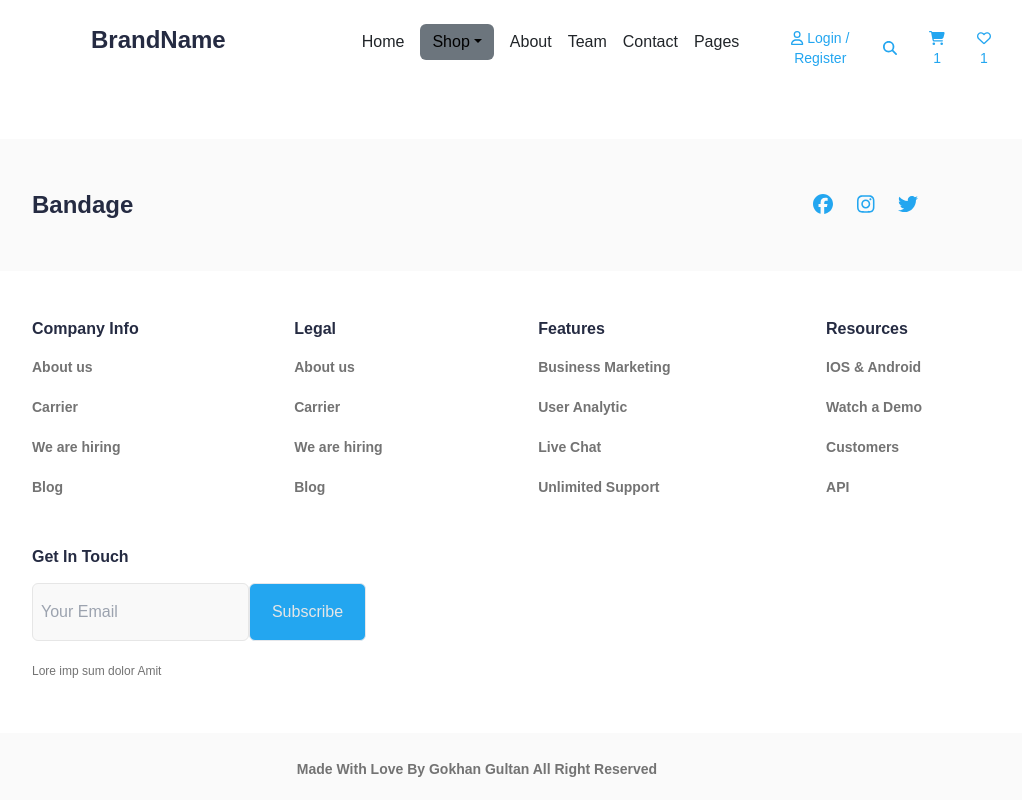
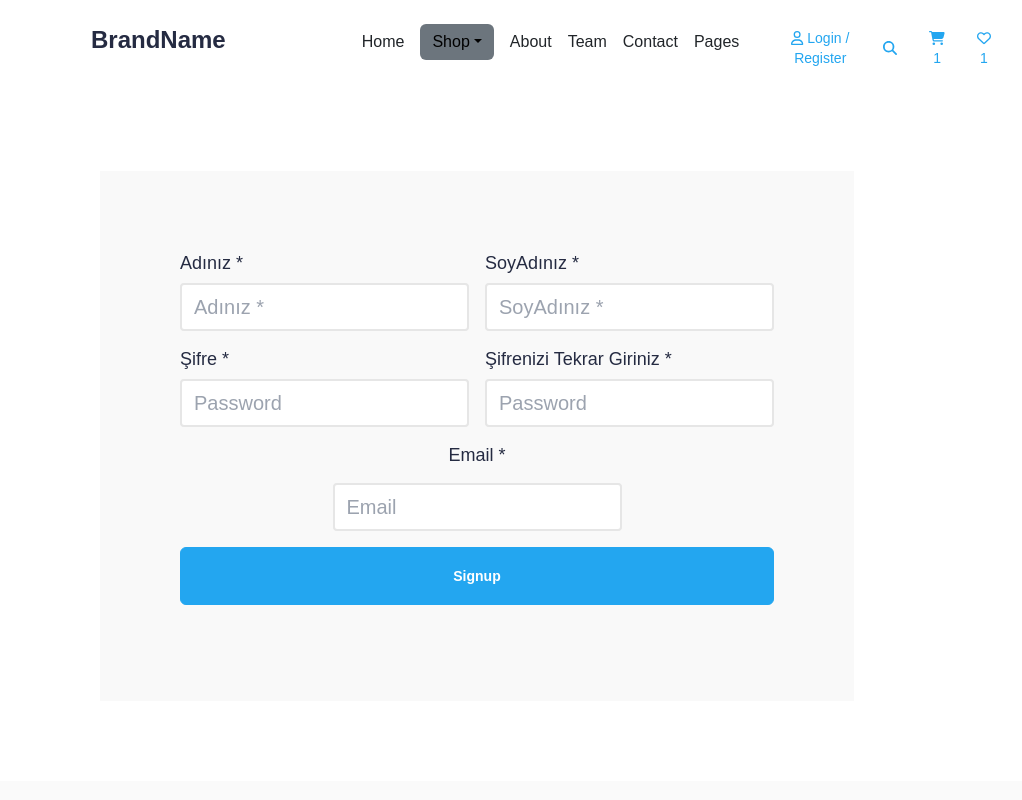
Before and after one commit to gokhangultan/gokhan-ecommerce, a React (Vite) app: page /signup in a window 1280 px wide. Shown: the top 800 px of the page, without its empty margins (163-1185 px from the left). Built offline with nearby package versions, Linux system fonts and the light colour scheme.

Commit message:
signup form some validations toasts axios instance

```diff
--- a/src/App.css
+++ b/src/App.css
@@ -37,6 +37,10 @@
   @apply font-bold text-base leading-5 text-[#252B42];
 }
 
+.form-input {
+  @apply p-2 rounded border-2 border-[#E6E6E6] text-xl text-secondaryColor bg-white pl-3;
+}
+
 .footer-link {
   @apply font-bold text-sm leading-6 secondary-text;
 }
--- a/src/App.jsx
+++ b/src/App.jsx
@@ -11,6 +11,7 @@ import Login from './pages/Login';
 import Card from './pages/Card';
 import Favorites from './pages/Favorites';
 import ProductDetail from './pages/ProductDetail';
+import Signup from './pages/Signup';
 
 function App() {
   return (
@@ -32,6 +33,9 @@ function App() {
         <Route path="/login" exact>
           <Login />
         </Route>
+        <Route path="/signup" exact>
+          <Signup />
+        </Route>
         <Route path="/favorites" exact>
           <Favorites />
         </Route>
--- a/src/pages/Contact.jsx
+++ b/src/pages/Contact.jsx
@@ -14,10 +14,10 @@ export default function Contact() {
     };
 
     return (
-        <div className="my-20">
+        <div className="my-20 px-[10px] lg:px-[250px]">
             <div className="flex flex-col items-center gap-4 ">
-                <h2 className="font-bold text-[40px] leading-10 w-[607px] text-center">Get answers to all your questions.</h2>
-                <h4 className="text-secondaryColor text-xl leading-8 w-[607px] text-center">Problems trying to resolve the conflict between the two major realms of Classical physics: </h4>
+                <h2 className="font-bold text-[40px] leading-10 md:w-[607px] w-[307px] text-center">Get answers to all your questions.</h2>
+                <h4 className="text-secondaryColor text-xl leading-8 md:w-[607px] w-[307px] text-center">Problems trying to resolve the conflict between the two major realms of Classical physics: </h4>
                 <button onClick={showForm} className="text-sm font-bold leading-6 bg-primaryColor rounded px-5 py-3 text-white hover:text-primaryColor hover:bg-gray-400 border-1 border-primaryColor">CONTACT OUR COMPANY</button>
                 <div className="flex flex-row gap-3">
                     <button><FontAwesomeIcon icon={faTwitter} size="lg" style={{ color: "#23A6F0" }} /></button>
--- /dev/null
+++ b/src/pages/Signup.jsx
@@ -0,0 +1,86 @@
+import { useForm } from "react-hook-form";
+import React, { useState } from 'react';
+import Axios from 'axios';
+import { ToastContainer, toast } from 'react-toastify';
+
+const axiosInstance = Axios.create({
+    baseURL: "https://workintech-fe-ecommerce.onrender.com"
+});
+
+export default function Signup(props) {
+    const { register, handleSubmit, formState: { errors } } = useForm({
+        defaultValues: {
+            firstName: "",
+            lastName: "",
+            email: "",
+            password: "",
+            matchPassword: "",
+        },
+    });
+    const [isSubmitted, setIsSubmitted] = useState(false);
+
+    const onSubmit = async (data) => {
+        try {
+            if (data.password !== data.matchPassword) {
+                toast("Şifreleriniz uyuşmuyor.");
+                return;
+            }
+            setIsSubmitted(true);
+            await axiosInstance.post("/signup", data);
+            toast.success("Tebrikler! Form bilgileriniz başarıyla gönderildi.");
+        } catch (error) {
+            toast("Form gönderilirken bir hata oluştu. Lütfen tekrar deneyin.");
+        } finally {
+            setIsSubmitted(false);
+        }
+    };
+
+    return (
+        <div className="my-20 px-[10px] lg:px-[250px]">
+            <div className="flex flex-col items-center gap-4 ">
+                <form id="contactForm" onSubmit={handleSubmit(onSubmit)}>
+                    <div className="flex-col flex bg-[#F9F9F9] p-20 gap-3">
+                        <div className="flex flex-col md:flex-row gap-3">
+                            <div className="flex flex-col gap-2">
+                                <h3 className="text-textColor text-lg leading-6">Adınız *</h3>
+                                <input {...register("firstName", { required: "Adınız zorunludur.", minLength: { value: 3, message: "İsim en az 3 karakter olmalıdır." } })} type="text" placeholder="Adınız *" className="form-input" />
+                                {errors.firstName && <span className="text-secondaryColor text-sm leading-7">{errors.firstName.message}</span>}
+                            </div>
+                            <div className="flex flex-col gap-2">
+                                <h3 className="text-textColor text-lg leading-6">SoyAdınız *</h3>
+                                <input {...register("lastName", { required: "Soyadınız zorunludur.", minLength: { value: 3, message: "Soyisim en az 3 karakter olmalıdır." } })} type="text" placeholder="SoyAdınız *" className="form-input" />
+                                {errors.lastName && <span className="text-secondaryColor text-sm leading-7">{errors.lastName.message}</span>}
+                            </div>
+                        </div>
+                        <div className="flex flex-col md:flex-row gap-3">
+                            <div className="flex flex-col gap-2">
+                                <h3 className="text-textColor text-lg leading-6">Şifre *</h3>
+                                <input {...register("password", {
+                                    required: "Şifre zorunludur.",
+                                    minLength: { value: 8, message: "Şifre en az 8 karakter olmalıdır." },
+                                    pattern: {
+                                        value: /^(?=.*\d)(?=.*[a-z])(?=.*[A-Z])(?=.*[!@#$%^&*()-_=+{};:,<.>]).{8,}$/,
+                                        message: "Şifre en az 8 karakter olmalıdır ve en az bir rakam, bir küçük harf, bir büyük harf ve bir özel karakter içermelidir."
+                                    }
+                                })} type="password" placeholder="Password" className="form-input" />
+                                {errors.password && <span className="text-secondaryColor text-sm leading-7">{errors.password.message}</span>}
+                            </div>
+                            <div className="flex flex-col gap-2">
+                                <h3 className="text-textColor text-lg leading-6">Şifrenizi Tekrar Giriniz *</h3>
+                                <input {...register("matchPassword", { required: "Şifreyi tekrar giriniz." })} type="password" placeholder="Password" className="form-input" />
+                                {errors.matchPassword && <span className="text-secondaryColor text-sm leading-7">{errors.matchPassword.message}</span>}
+                            </div>
+                        </div>
+                        <div className="flex flex-col items-center gap-3">
+                            <h3 className="text-textColor text-lg leading-6">Email *</h3>
+                            <input {...register("email", { required: "Email zorunludur.", pattern: { value: /^\S+@\S+$/i, message: "Geçerli bir email adresi giriniz." } })} type="email" placeholder="Email" className="form-input" />
+                            {errors.email && <span className="text-secondaryColor text-sm leading-7">{errors.email.message}</span>}
+                        </div>
+                        <button type="submit" className="text-sm font-bold leading-6 bg-primaryColor rounded px-5 py-3 text-white hover:text-primaryColor hover:bg-gray-400 border-1 border-primaryColor">Signup</button>
+                        <ToastContainer />
+                    </div>
+                </form>
+            </div>
+        </div>
+    )
+}
```
